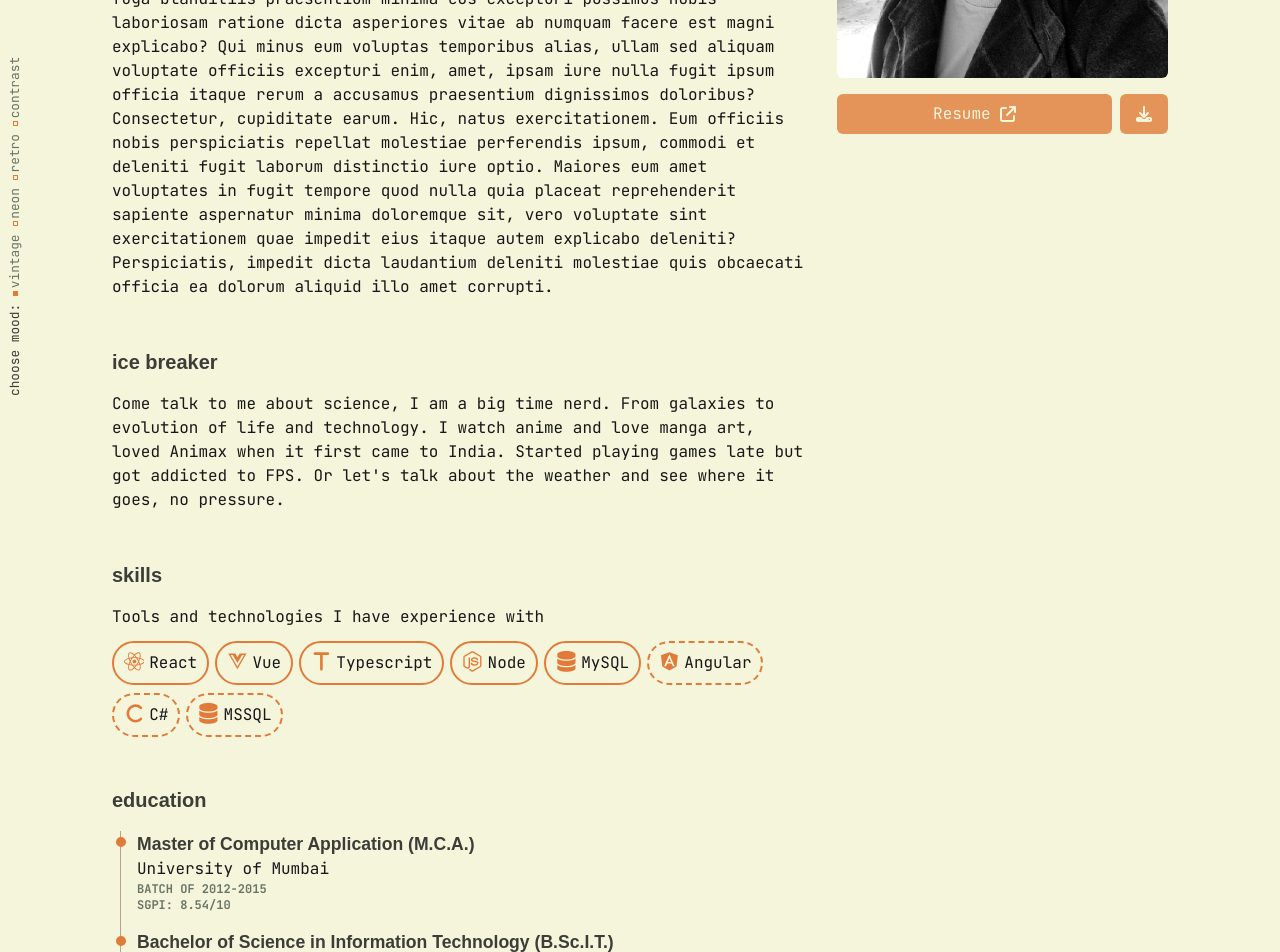
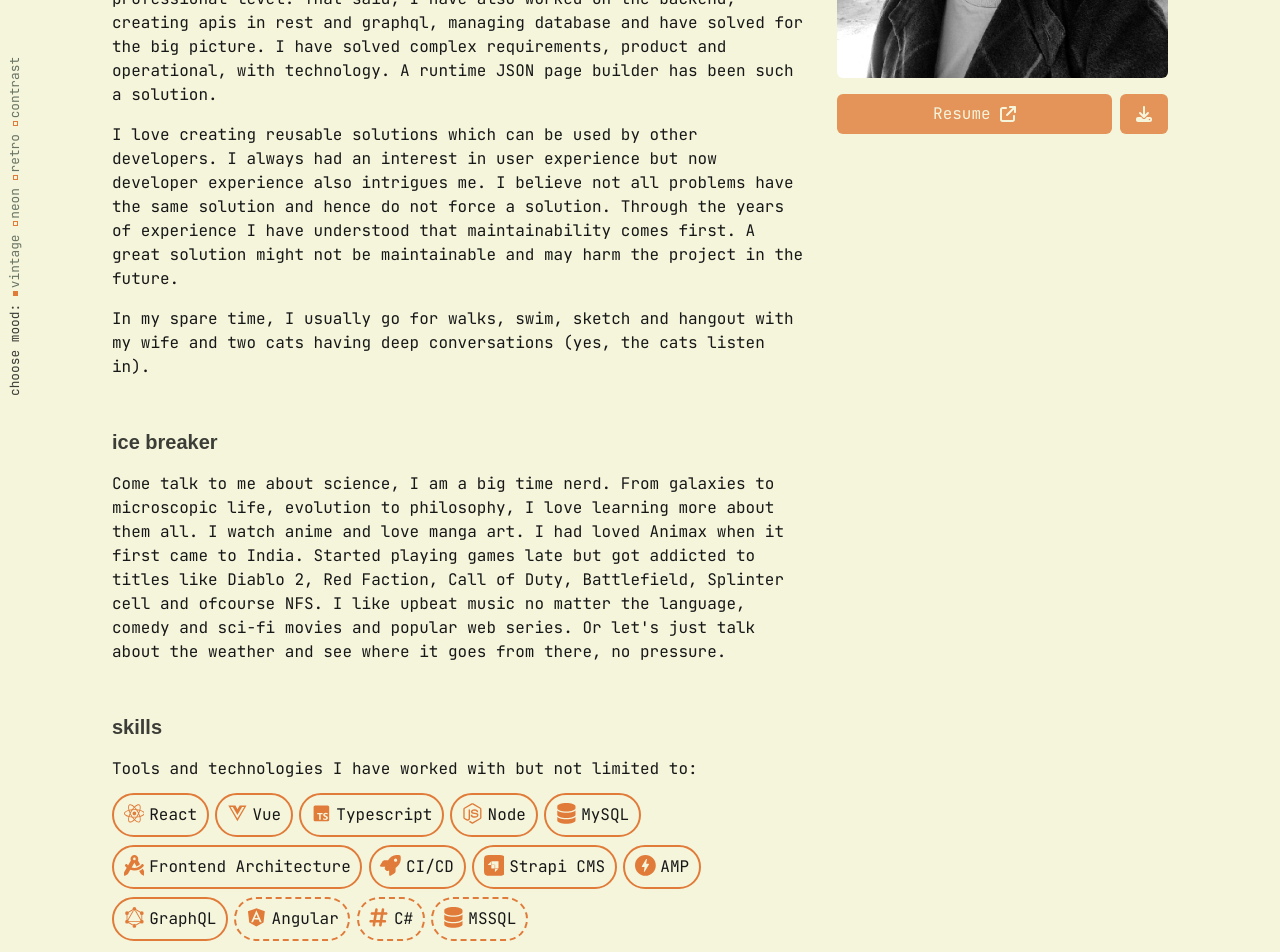
Before and after one commit to summitmman/my-portfolio, a Next.js app: page /about in a window 1280 px wide. Shown: the part 380-1332 px from the top of the page. Built offline with nearby package versions, Linux system fonts and the light colour scheme; a web font is replaced by a local one.

Commit message:
Update content

```diff
--- a/app/about/page.tsx
+++ b/app/about/page.tsx
@@ -6,9 +6,19 @@ const About = () => {
         <main className="my-container flex flex-col-reverse sm:grid sm:grid-cols-3 sm:gap-8">
             <div className="col-span-2">
                 <section className="mt-8">
-                    <h2 className={`header-text-size`}>I design and develop scalable solutions</h2>
+                    <h2 className={`header-text-size`}>I design & develop customizable solutions</h2>
                     <p>
-                        I am Sumit Man, a seasoned Full-Stack Developer and Senior Technical Lead. Lorem ipsum dolor sit amet consectetur adipisicing elit. Aut porro aliquam in quasi incidunt. Quibusdam officia, magni at dolore qui accusamus voluptate deserunt, repudiandae doloribus quas quod! Sequi, fuga blanditiis praesentium minima eos excepturi possimus nobis laboriosam ratione dicta asperiores vitae ab numquam facere est magni explicabo? Qui minus eum voluptas temporibus alias, ullam sed aliquam voluptate officiis excepturi enim, amet, ipsam iure nulla fugit ipsum officia itaque rerum a accusamus praesentium dignissimos doloribus? Consectetur, cupiditate earum. Hic, natus exercitationem. Eum officiis nobis perspiciatis repellat molestiae perferendis ipsum, commodi et deleniti fugit laborum distinctio iure optio. Maiores eum amet voluptates in fugit tempore quod nulla quia placeat reprehenderit sapiente aspernatur minima doloremque sit, vero voluptate sint exercitationem quae impedit eius itaque autem explicabo deleniti? Perspiciatis, impedit dicta laudantium deleniti molestiae quis obcaecati officia ea dolorum aliquid illo amet corrupti.
+                        I am Sumit Man, a seasoned software developer and a Senior Technical Lead in Paytm (my last organization).
+                        I have been frontend-heavy and have always worked with cutting edge technology. I was fortunate to work with most popular technologies like React, Vue and Angular on a professional level.
+                        That said, I have also worked on the backend, creating apis in rest and graphql, managing database and have solved for the big picture.
+                        I have solved complex requirements, product and operational, with technology. A runtime JSON page builder has been such a solution.
+                    </p>
+                    <p className="mt-4">
+                        I love creating reusable solutions which can be used by other developers. I always had an interest in user experience but now developer experience also intrigues me.
+                        I believe not all problems have the same solution and hence do not force a solution. Through the years of experience I have understood that maintainability comes first. A great solution might not be maintainable and may harm the project in the future.
+                    </p>
+                    <p className="mt-4">
+                        In my spare time, I usually go for walks, swim, sketch and hangout with my wife and two cats having deep conversations (yes, the cats listen in).
                     </p>
                 </section>
                 <IceBreaker />
--- a/app/blog/page.tsx
+++ b/app/blog/page.tsx
@@ -69,7 +69,7 @@ const Blog = () => {
         <main className="my-container">
             <section className="mt-8">
                 <h2 className={`header-text-size`}>Blog</h2>
-                <p>I often write technical blogs where I try to explain concepts with a different perspective, share my learnings and help others create utilies on their own. Below are some of the notable blogs:</p>
+                <p>I often write technical blogs where I try to explain concepts with a different perspective, share my learnings and help others create utilies on their own. Below are some of my notable blogs. To read all of them follow me on <a className="arrow-link" href="https://medium.com/@summitmman">Medium</a></p>
                 <div>
                     {projects.map(project => (
                         <div className="sm:flex sm:gap-8 mt-14" key={project.title}>
--- a/app/projects/page.tsx
+++ b/app/projects/page.tsx
@@ -9,7 +9,7 @@ const Projects = () => {
             image: <FaNpm />,
             title: 'Vue Page Craft',
             link: 'https://www.npmjs.com/package/vue-page-craft?activeTab=readme',
-            description: 'Build any page with moderate amount of reactivity on the fly using JSON.',
+            description: 'Build any page with a moderate amount of reactivity, on the fly, using JSON. You can use native html elements, custom components or components from any component library. v-model, v-if and v-for are also supported.',
             technologies: ['Vue 3', 'Typescript', 'Vite'],
             demoLink: 'https://summitmman.github.io/vue-page-craft/'
         },
@@ -17,7 +17,7 @@ const Projects = () => {
             image: <SiStackblitz />,
             title: 'Typescript Rule Engine',
             link: 'https://stackblitz.com/edit/typescript-ifb48m?file=index.ts',
-            description: 'A simple Open-Close typescript rule engine with JSON rules',
+            description: 'A simple Open-Close typescript rule engine with JSON rules. You can add custom conditions and extend the rule engine as needed.',
             technologies: ['Typescript', 'Vite'],
             demoLink: 'https://stackblitz.com/edit/typescript-ifb48m?embed=1&file=index.ts'
         }
@@ -26,7 +26,7 @@ const Projects = () => {
         <main className="my-container">
             <section className="mt-8">
                 <h2 className={`header-text-size`}>Projects</h2>
-                <p>Below are some utilities and libraries I have created on my personal time. They are open source, so feel free to contribute if it seems interesting.</p>
+                <p>Below are some utilities and libraries I have created on my personal time. They are open source, so feel free to contribute if they seem interesting.</p>
                 <div>
                     {projects.map(project => (
                         <div className="sm:flex sm:gap-8 mt-10" key={project.title}>
--- a/components/Sections/IceBreaker.tsx
+++ b/components/Sections/IceBreaker.tsx
@@ -4,9 +4,11 @@ const IceBreaker = () => {
     return (
         <Section title="Ice Breaker">
             <p>
-                Come talk to me about science, I am a big time nerd. From galaxies to evolution of life and technology.
-                I watch anime and love manga art, loved Animax when it first came to India. Started playing games late but got addicted to FPS.
-                Or let's talk about the weather and see where it goes, no pressure.
+                Come talk to me about science, I am a big time nerd. From galaxies to microscopic life, evolution to philosophy, I love learning more about them all.
+                I watch anime and love manga art. I had loved Animax when it first came to India.
+                Started playing games late but got addicted to titles like Diablo 2, Red Faction, Call of Duty, Battlefield, Splinter cell and ofcourse NFS.
+                I like upbeat music no matter the language, comedy and sci-fi movies and popular web series.
+                Or let's just talk about the weather and see where it goes from there, no pressure.
             </p>
         </Section>
     );
--- a/components/Sections/Introduction.tsx
+++ b/components/Sections/Introduction.tsx
@@ -4,10 +4,10 @@ const Introduction = () => {
     return (
         <Section title="Introduction">
             <p>
-                I am a seasoned software developer with 10 years of work experience.
+                {/* I am a seasoned software developer with 10 years of work experience.
                 As a Senior Technical Lead, I have led a team of 10 developers, architected a micro-frontend and have delivered in highly dynamic environments.
-                I am Frontend-Heavy but Full-Stack proficient. I passionately mentor and keep up-to-date with the latest technologies.
-                {/* Software developer with 10+ years of experience specializing in frontend development. Led a team of 10+ developers, architected and built the frontend for a loosely coupled e-commerce website, and created a dynamic page builder and component libraries using React, Vue 3, TypeScript, NodeJS and MySQL. Optimized performance across desktop and mobile WebView applications. Full-stack proficient, with experience collaborating with US-based clients. */}
+                I am Frontend-Heavy but Full-Stack proficient. I passionately mentor and keep up-to-date with the latest technologies. */}
+                Software developer with 10+ years of experience specializing in frontend development. Led a team of 10+ developers, architected and built the frontend for a loosely coupled e-commerce website, and created a dynamic page builder and component libraries using React, Vue 3, TypeScript, NodeJS and MySQL. Optimized performance across desktop and mobile WebView applications. Full-stack proficient, with experience collaborating with US-based clients.
             </p>
         </Section>
     );
--- a/components/Sections/Skills.tsx
+++ b/components/Sections/Skills.tsx
@@ -1,19 +1,36 @@
 import Pill, { PillType, PillVariant } from '../Pill';
 import Section from './Section';
-import { FaReact, FaVuejs, FaAngular, FaT, FaNodeJs, FaDatabase, FaC } from 'react-icons/fa6';
+import {
+    FaReact,
+    FaVuejs,
+    FaAngular,
+    FaT,
+    FaNodeJs,
+    FaDatabase,
+    FaCompassDrafting,
+    FaRocket,
+    FaHashtag
+} from 'react-icons/fa6';
+import { BiLogoTypescript } from 'react-icons/bi';
+import { SiStrapi, SiAmp, SiGraphql } from 'react-icons/si';
 
 const Skills = () => {
     return (
         <Section title="Skills">
-            <p>Tools and technologies I have experience with</p>
+            <p>Tools and technologies I have worked with but not limited to:</p>
             <p className="pill-container mt-1">
                 <Pill icon={<FaReact />} variant={PillVariant.Outline} type={PillType.Primary}>React</Pill>
                 <Pill icon={<FaVuejs />} variant={PillVariant.Outline} type={PillType.Primary}>Vue</Pill>
-                <Pill icon={<FaT />} variant={PillVariant.Outline} type={PillType.Primary}>Typescript</Pill>
+                <Pill icon={<BiLogoTypescript />} variant={PillVariant.Outline} type={PillType.Primary}>Typescript</Pill>
                 <Pill icon={<FaNodeJs />} variant={PillVariant.Outline} type={PillType.Primary}>Node</Pill>
                 <Pill icon={<FaDatabase />} variant={PillVariant.Outline} type={PillType.Primary}>MySQL</Pill>
+                <Pill icon={<FaCompassDrafting />} variant={PillVariant.Outline} type={PillType.Primary}>Frontend Architecture</Pill>
+                <Pill icon={<FaRocket />} variant={PillVariant.Outline} type={PillType.Primary}>CI/CD</Pill>
+                <Pill icon={<SiStrapi />} variant={PillVariant.Outline} type={PillType.Primary}>Strapi CMS</Pill>
+                <Pill icon={<SiAmp />} variant={PillVariant.Outline} type={PillType.Primary}>AMP</Pill>
+                <Pill icon={<SiGraphql />} variant={PillVariant.Outline} type={PillType.Primary}>GraphQL</Pill>
                 <Pill icon={<FaAngular />} variant={PillVariant.Dashed} type={PillType.Primary}>Angular</Pill>
-                <Pill icon={<FaC />} variant={PillVariant.Dashed} type={PillType.Primary}>C#</Pill>
+                <Pill icon={<FaHashtag />} variant={PillVariant.Dashed} type={PillType.Primary}>C#</Pill>
                 <Pill icon={<FaDatabase />} variant={PillVariant.Dashed} type={PillType.Primary}>MSSQL</Pill>
             </p>
         </Section>
--- a/components/Sections/WorkExperience.tsx
+++ b/components/Sections/WorkExperience.tsx
@@ -16,13 +16,12 @@ const WorkExperience = () => {
             startDate: 'Jun 2020',
             endDate: 'Present',
             location: 'Bengaluru, India',
-            shortDescription: 'Owned frontend for entire paytm insurance. Architected a microfrontend and created a no-code framework and component and utility library.',
-            description: 'Paytm is a consumer facing payments application in India. It also acts like an aggregator for products such as insurance, ticketing, e-commerce, etc.',
+            shortDescription: "Owned frontend of Paytm's Insurance vertical. Architected and migrated from a monolith to a microfrontend, created a no-code framework, component and utility library. Led & mentored a team of developers.",
+            description: 'Paytm is a consumer facing payments application in India. It has many verticals like loans, travel, movies, games, mall and insurance. I owned frontend of the insurance vertical as a Senior Technical Lead.',
             details: [
-                'Joined as a Senior Software Engineer and promoted to Technical Lead and then Senior Technical Lead in 3 years',
-                'Architected a loosely coupled group of applications, built an in-house component, utility, JSON driven dynamic form creator and a rule engine library in Vue, Typescript bundled through Vite',
+                'Migrated from a monolith to a micro-frontend architecture, built an in-house component and utility library bundled through Vite',
+                'Created a JSON driven page builder to create various pages at run-time and a typescript rule engine library. This helped in variety of solutions and AB testing.',
                 'Setup a backend for frontend architecture for a no code architecture in React, Typescript and Node-NestJs with MySQL and admin panels in Python-Django for usage by non-technical stakeholders',
-                'Decoupled a monolithic repository in order to gain improvements in maintainability, developer experience, resiliency and time to market',
                 'Improved page load times by 3 seconds for the public facing SPA resulting in better conversion ratio',
                 'Managed a team of 10+ developers, which includes scrum planning, UI design review, task assignment, code reviews and mentoring',
             ],
@@ -34,7 +33,7 @@ const WorkExperience = () => {
                 'MySQL',
                 {label: 'Redis', variant: PillVariant.Dashed},
                 {label: 'Nuxt', variant: PillVariant.Dashed},
-                {label: 'Strapi', variant: PillVariant.Dashed},
+                {label: 'Strapi CMS', variant: PillVariant.Dashed},
                 {label: 'Rollup', variant: PillVariant.Dashed},
                 {label: 'Devops', variant: PillVariant.Dashed},
                 {label: 'Bitbucket pipeline', variant: PillVariant.Dashed},
@@ -51,13 +50,13 @@ const WorkExperience = () => {
             startDate: 'Dec 2018',
             endDate: 'Jun 2020',
             location: 'Mumbai, India',
-            shortDescription: 'Created ULIP insurance product from scratch along with an inhouse custom component and utility library',
-            description: 'Coverfox is an insurance broker which guides consumers and provides a DIY portal to buy and renew insurance',
+            shortDescription: 'Created ULIP insurance product from scratch, AMP SEO pages, an inhouse component-utility library and a dynamic form creator.',
+            description: 'Coverfox is an insurance broker which guides consumers and provides a DIY portal to buy and renew insurance. I created the DIY flow to buy ULIP insurance which included rendering dynamic forms for each insurer.',
             details: [
-                'Shared ownership of ULIP insurance product frontend along with another lead on desktop and mobile web',
+                'Created product frontend such that vastly different desktop and mobile views are served from the same repo.',
                 'Created foundation project structure and standardized merge strategies and release processes to cater to dynamic requirements',
                 'Created many complex, generic and plug-and-play UI components with UX in mind. Eg: Data tables with infinite scroll, User input field optimized for entering amount with suggestions, etc',
-                'Created AMP pages for SEO and faster load times',
+                'Created AMP pages for SEO enabled articles and faster load times',
             ],
             tech: [
                 'Vue',
@@ -78,12 +77,13 @@ const WorkExperience = () => {
             startDate: 'Jan 2015',
             endDate: 'Dec 2018',
             location: 'Mumbai, India',
-            shortDescription: 'Product and service company which caters to the automation of processes and reporting for Hedge Funds majorly in the US.',
-            description: 'Product and service company which caters to the automation of processes and reporting for Hedge Funds majorly in the US.',
+            shortDescription: 'Created multiple be-spoke projects for Hedge Fund firms based in the U.S. These included a security master, PnL benchmarking system, investor portal for dynamic reporting and many more.',
+            description: 'Product and service company which caters to the automation of processes and reporting for Hedge Funds majorly in the US. I created multiple be-spoke projects like a security master, PnL benchmarking system, investor portal for dynamic reporting, portfolio management system, document management system, etc.',
             details: [
-                'Created be-spoke projects for multiple US based Hedge fund firms, including a real-time PnL monitor using websockets',
-                'Worked in all aspects of a project from database in MSSQL, backend middleware in .NET Core C# and frontend in Angular with Typescript. Have been a part of the foundation phases of all projects',
+                'Setup multiple full-stack projects from scratch along with its deployment process',
+                'Worked with real-time data like websockets to pull PnL data from bloomberg',
                 'Created automated reports in SSRS and setup scheduling using VisualCron',
+                'Created desktop applications for internal asset management',
             ],
             tech: [
                 'Angular',
```
